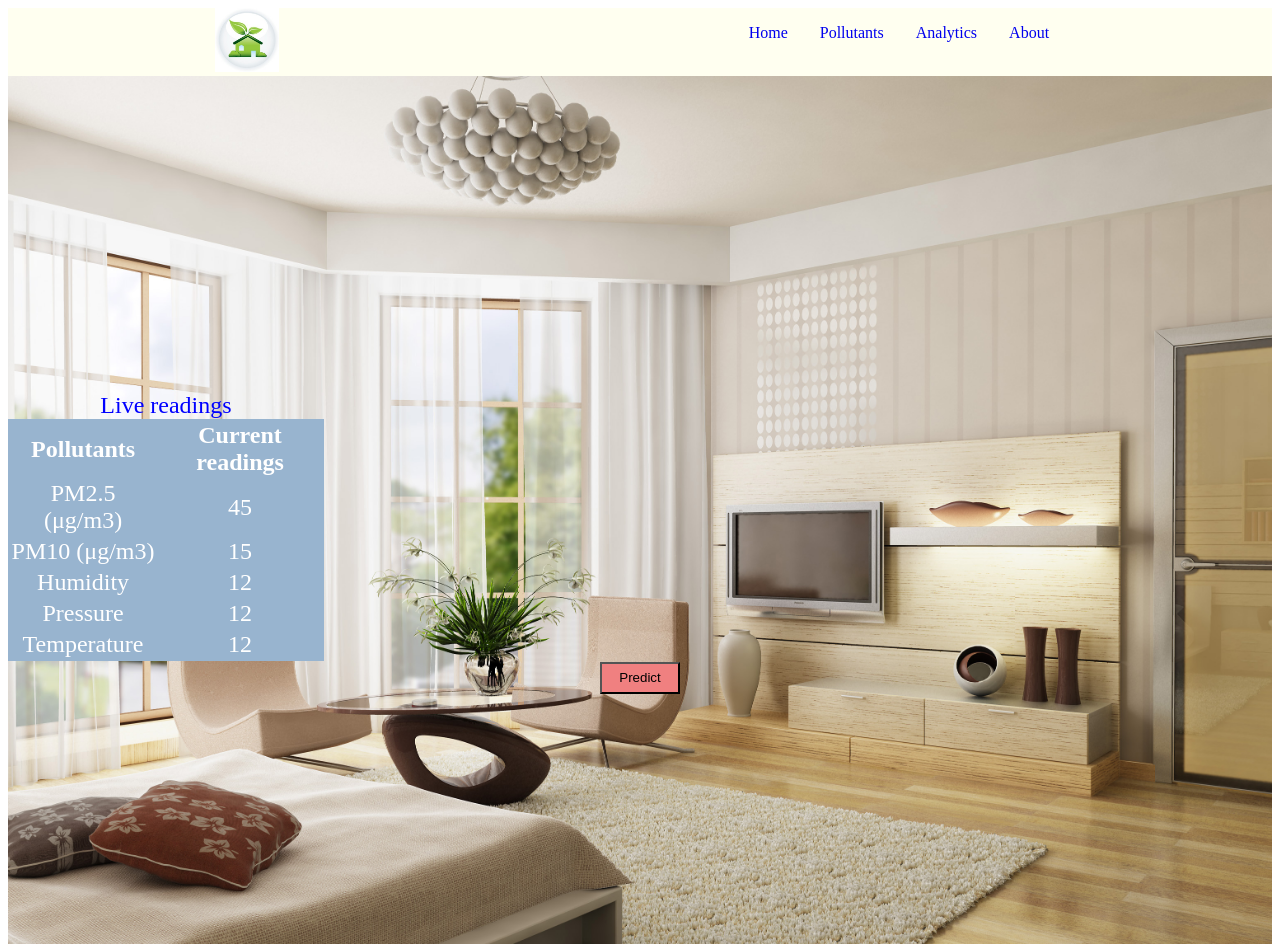
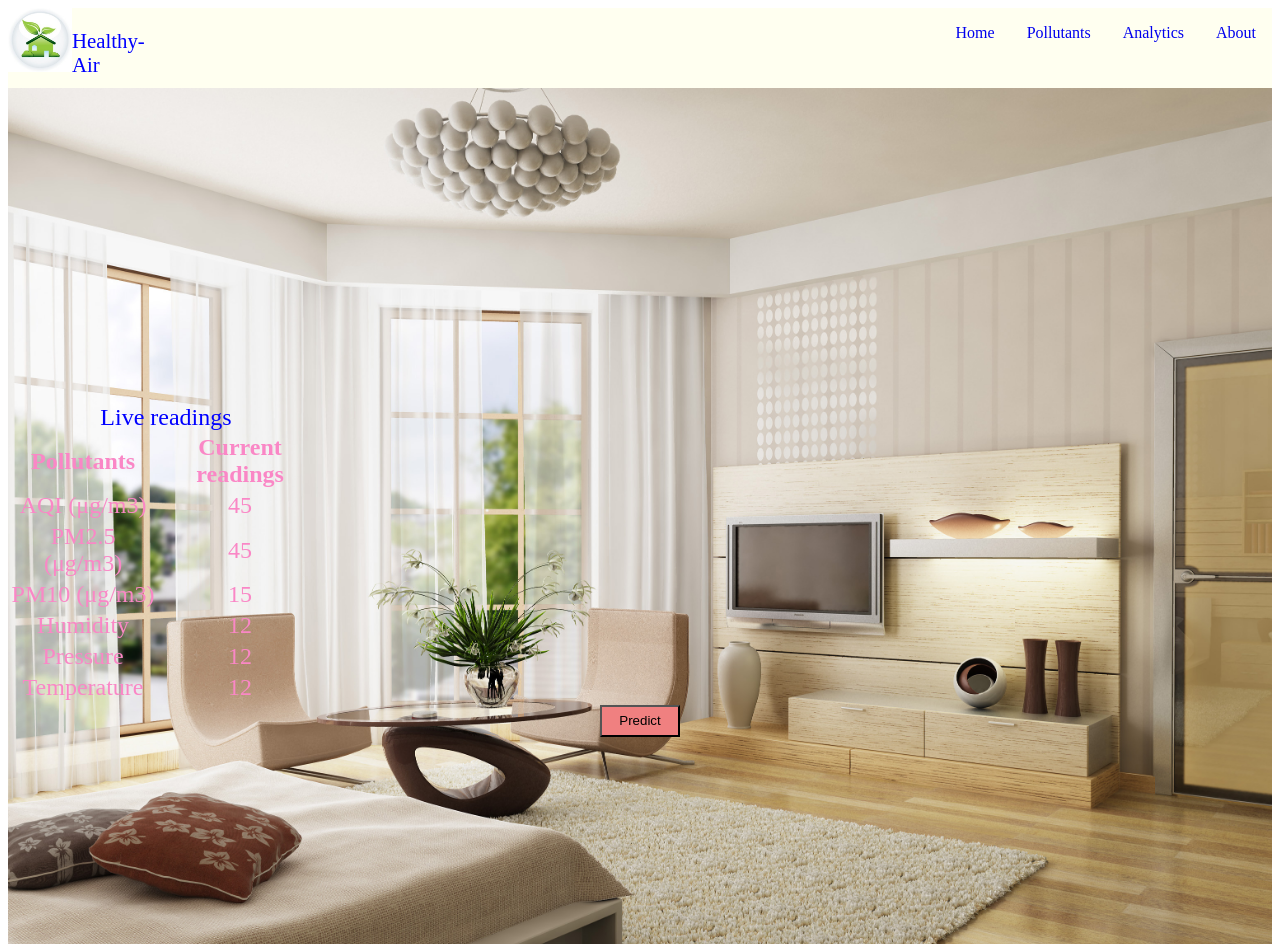
Before and after one commit to kbakande/IAQ, a PHP site: page /healthy-air.html in a window 1280 px wide. Shown: the top 944 px of the page. Run offline with PHP 8.4, Linux system fonts and the light colour scheme.

Commit message:
reposition the healthy-air logo

```diff
--- a/healthy-air_API/frontend/healthy-air.css
+++ b/healthy-air_API/frontend/healthy-air.css
@@ -10,7 +10,7 @@ ul{
 
 nav{
     display: flex;
-    justify-content: space-around;
+    justify-content: space-between;
     background-color: ivory;
 }
 
@@ -27,20 +27,22 @@ li a{
 .bg{
     background-image: url("img/iaq1.jpg");
     background-size: 100%;
+    background-position: cover;
     background-repeat: no-repeat;
     width: 100%;
     height:100%;
-    text-align:center;
+    text-align: center;
     color: white;
     font-size:1.5rem;
     padding: 25% 0 0 0;
 }
 .button{
-    background-color: lightcoral;
+    background-color: rgb(240, 128, 128);
     width: 5rem;
     height: 2rem;
 }
 #live-tb {
     width: 25%;
-    background-color: rgb(152, 180, 207);
+    background-color: rgb(152, 180, 207, 0);
+    color: rgb(250, 135, 198);
 }
--- a/healthy-air_API/frontend/healthy-air.html
+++ b/healthy-air_API/frontend/healthy-air.html
@@ -9,7 +9,8 @@
 <body>
 
     <nav>
-        <div> <img src="img/pic_iaq.jpg" id="logo" /> </div>
+        <div style="display: inline-flex; height: 5rem; width: 10%; vertical-align: bottom; justify-content:space-between ;"> <img src="img/pic_iaq.jpg" id="logo" />
+        <p style="color: blue; font-size: 1.3rem;"> Healthy-Air</p></div>
         <ul>
             <li><a href="#"> Home </a> </li>
             <li><a href="#"> Pollutants </a> </li>
@@ -24,6 +25,10 @@
             <tr >
                 <th> Pollutants</th>
                 <th> Current readings</th>
+            </tr>
+            <tr class = 'aqi'>
+                <td id="aqi"> AQI (&mu;g/m3)</td>
+                <td>45</td>
             </tr>
             <tr class = 'live'>
                 <td id="PM2.5"> PM2.5 (&mu;g/m3)</td>
```
